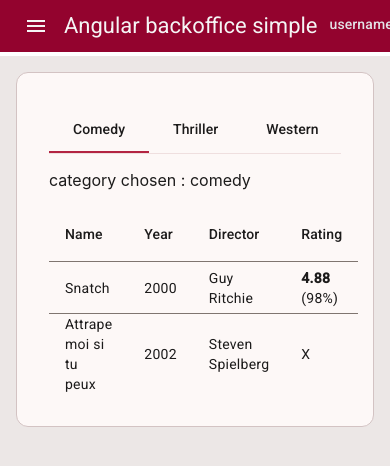
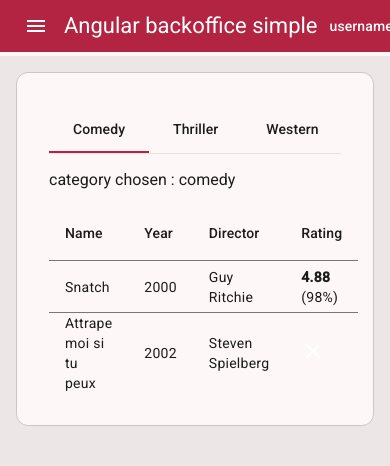
Before and after one commit to deviived/angular-backoffice-simple, an Angular app: page /movies/comedy in a window 390 px wide. Shown: the top 466 px of the page. Built offline with nearby package versions, Linux system fonts and the light colour scheme.

Commit message:
006 - theme fixing, scss, cleans

```diff
--- a/angular.json
+++ b/angular.json
@@ -102,5 +102,8 @@
         }
       }
     }
+  },
+  "cli": {
+    "analytics": false
   }
 }
--- a/package.json
+++ b/package.json
@@ -29,7 +29,9 @@
     "@angular/cli": "^19.0.5",
     "@angular/compiler-cli": "^19.0.0",
     "@types/jasmine": "~5.1.0",
+    "@types/jest": "^29.5.14",
     "jasmine-core": "~5.4.0",
+    "jest": "^29.7.0",
     "karma": "~6.4.0",
     "karma-chrome-launcher": "~3.2.0",
     "karma-coverage": "~2.2.0",
--- a/src/app/app.component.html
+++ /dev/null
@@ -1,170 +0,0 @@
-<style>
-  :host {
-    --bright-blue: oklch(51.01% 0.274 263.83);
-    --electric-violet: oklch(53.18% 0.28 296.97);
-    --french-violet: oklch(47.66% 0.246 305.88);
-    --vivid-pink: oklch(69.02% 0.277 332.77);
-    --hot-red: oklch(61.42% 0.238 15.34);
-    --orange-red: oklch(63.32% 0.24 31.68);
-
-    --gray-900: oklch(19.37% 0.006 300.98);
-    --gray-700: oklch(36.98% 0.014 302.71);
-    --gray-400: oklch(70.9% 0.015 304.04);
-
-    --red-to-pink-to-purple-vertical-gradient: linear-gradient(
-      180deg,
-      var(--orange-red) 0%,
-      var(--vivid-pink) 50%,
-      var(--electric-violet) 100%
-    );
-
-    --red-to-pink-to-purple-horizontal-gradient: linear-gradient(
-      90deg,
-      var(--orange-red) 0%,
-      var(--vivid-pink) 50%,
-      var(--electric-violet) 100%
-    );
-
-    --pill-accent: var(--bright-blue);
-
-    font-family: "Inter", -apple-system, BlinkMacSystemFont, "Segoe UI", Roboto,
-      Helvetica, Arial, sans-serif, "Apple Color Emoji", "Segoe UI Emoji",
-      "Segoe UI Symbol";
-    box-sizing: border-box;
-    -webkit-font-smoothing: antialiased;
-    -moz-osx-font-smoothing: grayscale;
-  }
-
-  h1 {
-    font-size: 3.125rem;
-    color: var(--gray-900);
-    font-weight: 500;
-    line-height: 100%;
-    letter-spacing: -0.125rem;
-    margin: 0;
-    font-family: "Inter Tight", -apple-system, BlinkMacSystemFont, "Segoe UI", Roboto,
-      Helvetica, Arial, sans-serif, "Apple Color Emoji", "Segoe UI Emoji",
-      "Segoe UI Symbol";
-  }
-
-  p {
-    margin: 0;
-    color: var(--gray-700);
-  }
-
-  main {
-    width: 100%;
-    min-height: 100%;
-    display: flex;
-    justify-content: center;
-    align-items: center;
-    padding: 1rem;
-    box-sizing: inherit;
-    position: relative;
-  }
-
-  .angular-logo {
-    max-width: 9.2rem;
-  }
-
-  .content {
-    display: flex;
-    justify-content: space-around;
-    width: 100%;
-    max-width: 700px;
-    margin-bottom: 3rem;
-  }
-
-  .content h1 {
-    margin-top: 1.75rem;
-  }
-
-  .content p {
-    margin-top: 1.5rem;
-  }
-
-  .divider {
-    width: 1px;
-    background: var(--red-to-pink-to-purple-vertical-gradient);
-    margin-inline: 0.5rem;
-  }
-
-  .pill-group {
-    display: flex;
-    flex-direction: column;
-    align-items: start;
-    flex-wrap: wrap;
-    gap: 1.25rem;
-  }
-
-  .pill {
-    display: flex;
-    align-items: center;
-    --pill-accent: var(--bright-blue);
-    background: color-mix(in srgb, var(--pill-accent) 5%, transparent);
-    color: var(--pill-accent);
-    padding-inline: 0.75rem;
-    padding-block: 0.375rem;
-    border-radius: 2.75rem;
-    border: 0;
-    transition: background 0.3s ease;
-    font-family: var(--inter-font);
-    font-size: 0.875rem;
-    font-style: normal;
-    font-weight: 500;
-    line-height: 1.4rem;
-    letter-spacing: -0.00875rem;
-    text-decoration: none;
-  }
-
-  .pill:hover {
-    background: color-mix(in srgb, var(--pill-accent) 15%, transparent);
-  }
-
-  .pill-group .pill:nth-child(6n + 1) {
-    --pill-accent: var(--bright-blue);
-  }
-  .pill-group .pill:nth-child(6n + 2) {
-    --pill-accent: var(--french-violet);
-  }
-  .pill-group .pill:nth-child(6n + 3),
-  .pill-group .pill:nth-child(6n + 4),
-  .pill-group .pill:nth-child(6n + 5) {
-    --pill-accent: var(--hot-red);
-  }
-
-  .pill-group svg {
-    margin-inline-start: 0.25rem;
-  }
-
-  .social-links {
-    display: flex;
-    align-items: center;
-    gap: 0.73rem;
-    margin-top: 1.5rem;
-  }
-
-  .social-links path {
-    transition: fill 0.3s ease;
-    fill: var(--gray-400);
-  }
-
-  .social-links a:hover svg path {
-    fill: var(--gray-900);
-  }
-
-  @media screen and (max-width: 650px) {
-    .content {
-      flex-direction: column;
-      width: max-content;
-    }
-
-    .divider {
-      height: 1px;
-      width: 100%;
-      background: var(--red-to-pink-to-purple-horizontal-gradient);
-      margin-block: 1.5rem;
-    }
-  }
-</style>
-<router-outlet />
--- a/src/app/app.component.ts
+++ b/src/app/app.component.ts
@@ -1,12 +1,10 @@
 import { Component } from '@angular/core';
 import { RouterOutlet } from '@angular/router';
-import { LayoutComponent } from "../layout/layout.component";
 
 @Component({
   selector: 'app-root',
   imports: [RouterOutlet],
-  templateUrl: './app.component.html',
-  styleUrl: './app.component.scss'
+  template: '<router-outlet />',
 })
 export class AppComponent {
   title = 'angular-backoffice-simple';
--- a/src/layout/layout.component.html
+++ b/src/layout/layout.component.html
@@ -1,9 +1,10 @@
-<div class="example-container" [class.example-is-mobile]="mobileQuery.matches">
-  <mat-toolbar class="example-toolbar">
+<div class="container" [class.is-mobile]="mobileQuery.matches">
+  <!-- TOP TOOLBAR -->
+  <mat-toolbar class="toolbar">
     <div class="toolbar-content">
       <div>
         <button mat-icon-button (click)="snav.toggle()"><mat-icon>menu</mat-icon></button>
-        <h1 class="example-app-name">Angular backoffice simple</h1>
+        <h1 class="app-name">Angular backoffice simple</h1>
       </div>
       <div>
         <button mat-button [matMenuTriggerFor]="menu">{{username}}</button>
@@ -15,8 +16,11 @@
     </div>
   </mat-toolbar>
 
-  <mat-sidenav-container class="example-sidenav-container"
+  <!-- SIDENAV + CONTENT -->
+  <mat-sidenav-container class="sidenav-container"
                         [style.marginTop.px]="mobileQuery.matches ? 56 : 0">
+
+    <!-- SIDENAV -->
     <mat-sidenav #snav [mode]="mobileQuery.matches ? 'over' : 'side'"
                 [fixedInViewport]="mobileQuery.matches" fixedTopGap="56">
       <mat-nav-list>
@@ -25,13 +29,15 @@
       </mat-nav-list>
     </mat-sidenav>
 
+    <!-- CONTENT -->
     <mat-sidenav-content>
       <mat-card appearance="outlined" class="content">
           <mat-card-content>
-              <router-outlet />
+            <!-- OUTLET -->
+            <router-outlet />
           </mat-card-content>
       </mat-card>
+    </mat-sidenav-content>
 
-    </mat-sidenav-content>
   </mat-sidenav-container>
 </div>
--- a/src/layout/layout.component.scss
+++ b/src/layout/layout.component.scss
@@ -1,12 +1,15 @@
 @use "../colors";
 @use '@angular/material' as mat;
+@use '../styles.scss';
 
-.mat-toolbar {
-    background-color: colors.$primary;
-    color: whitesmoke;
-    .mat-mdc-icon-button {
-        color: whitesmoke;
-    }
+:host {
+  @include mat.toolbar-overrides((
+    container-background-color: var(--mat-sys-primary),
+    container-text-color: var(--mat-sys-on-primary),
+  ));
+  @include mat.icon-overrides((
+    color: var(--mat-sys-on-primary),
+  ));
 }
 
 mat-nav-list {
@@ -17,13 +20,11 @@ mat-nav-list {
   font-size: 0.5rem;
 }
 
-
 .mat-drawer {
-  // background-color: colors.$dark-grey;
   width: 250px!important;
 }
 
-.example-container {
+.container {
   display: flex;
   flex-direction: column;
   position: absolute;
@@ -33,7 +34,7 @@ mat-nav-list {
   right: 0;
 }
 
-.example-is-mobile .example-toolbar {
+.is-mobile .toolbar {
   position: fixed;
   /* Make sure the toolbar will stay on top of the content as it scrolls past. */
   z-index: 2;
@@ -51,23 +52,30 @@ mat-nav-list {
     > h1 {
       line-height: 1.8;
     }
-    display: flex;
-    flex-direction: row;
+    &:first-child {
+      display: flex;
+      flex-direction: row;
+    }
+    &:last-child {
+      display: flex;
+      flex-direction: column;
+      justify-content: center;
+    }
   }
 }
 
-h1.example-app-name {
+h1.app-name {
   margin-left: 8px;
 }
 
-.example-sidenav-container {
+.sidenav-container {
   /* When the sidenav is not fixed, stretch the sidenav container to fill the available space. This
      causes `<mat-sidenav-content>` to act as our scrolling element for desktop layouts. */
   flex: 1;
   background-color: var(--mat-sys-surface-container-high);
 }
 
-.example-is-mobile .example-sidenav-container {
+.is-mobile .sidenav-container {
   /* When the sidenav is fixed, don't constrain the height of the sidenav container. This allows the
      `<body>` to be our scrolling element for mobile layouts. */
   flex: 1 0 auto;
--- a/src/pages/movies/table-movies/table-movies.component.html
+++ b/src/pages/movies/table-movies/table-movies.component.html
@@ -1,36 +1,36 @@
 <p>category chosen : {{category()}}</p>
 
+<!-- MAT TABLE -->
 <table mat-table [dataSource]="dataSource()" class="mat-elevation-z8">
 
-  <!--- Note that these columns can be defined in any order.
-        The actual rendered columns are set as a property on the row definition" -->
-
-  <!-- Position Column -->
+  <!-- Name Column -->
   <ng-container matColumnDef="name">
     <th mat-header-cell *matHeaderCellDef> Name </th>
     <td mat-cell *matCellDef="let element"> {{element.name}} </td>
   </ng-container>
 
-  <!-- Name Column -->
+  <!-- Year Column -->
   <ng-container matColumnDef="year">
     <th mat-header-cell *matHeaderCellDef> Year </th>
     <td mat-cell *matCellDef="let element"> {{element.year}} </td>
   </ng-container>
 
-  <!-- Weight Column -->
+  <!-- Director Column -->
   <ng-container matColumnDef="director">
     <th mat-header-cell *matHeaderCellDef> Director </th>
     <td mat-cell *matCellDef="let element"> {{element.director}} </td>
   </ng-container>
 
-  <!-- Symbol Column -->
+  <!-- Rating Column -->
   <ng-container matColumnDef="rating">
     <th mat-header-cell *matHeaderCellDef> Rating </th>
     <td mat-cell *matCellDef="let element">
-        @if (element.rating) {
-            <strong>{{element.rating}}</strong> &nbsp; ({{element.rating / 5 | percent}})
-        }
-        @else {X}
+      @if (element.rating) {
+        <strong>{{element.rating}}</strong> &nbsp; ({{element.rating / 5 | percent}})
+      }
+      @else {
+        <mat-icon matListItemIcon>close</mat-icon>
+      }
     </td>
   </ng-container>
 
--- a/src/pages/movies/table-movies/table-movies.component.ts
+++ b/src/pages/movies/table-movies/table-movies.component.ts
@@ -1,6 +1,7 @@
 import { Component, input, computed } from '@angular/core';
 import { MatTableModule } from '@angular/material/table';
 import { PercentPipe } from '@angular/common';
+import { MatIconModule } from '@angular/material/icon';
 
 export interface MovieData {
   id: number;
@@ -28,7 +29,7 @@ const MOVIES_DATA3: MovieData[] = [
 
 @Component({
   selector: 'app-table-movies',
-  imports: [MatTableModule, PercentPipe],
+  imports: [MatTableModule, PercentPipe, MatIconModule],
   templateUrl: './table-movies.component.html',
   styleUrl: './table-movies.component.scss',
 })
--- a/src/styles.scss
+++ b/src/styles.scss
@@ -5,8 +5,8 @@
 
 $theme: mat.define-theme((
   color: (
-    theme-type: dark,
-    primary: mat.$azure-palette,
+    theme-type: light,
+    primary: mat.$red-palette,
   ),
   typography: (
     brand-family: 'Roboto',
@@ -18,7 +18,12 @@ $theme: mat.define-theme((
 ));
 
 html, body { height: 100%; }
-body { margin: 0; font-family: Roboto, "Helvetica Neue", sans-serif; }
+body {
+  margin: 0;
+  font-family: Roboto, "Helvetica Neue", sans-serif;
+  background: var(--mat-sys-surface);
+  color: var(--mat-sys-on-surface);
+}
 
 html {
   // Emit theme-dependent styles for common features used across multiple components.
```
Also changed, not shown: src/app/app.component.scss (deleted), 2 other files (tests, documents, lock files or other folders).
